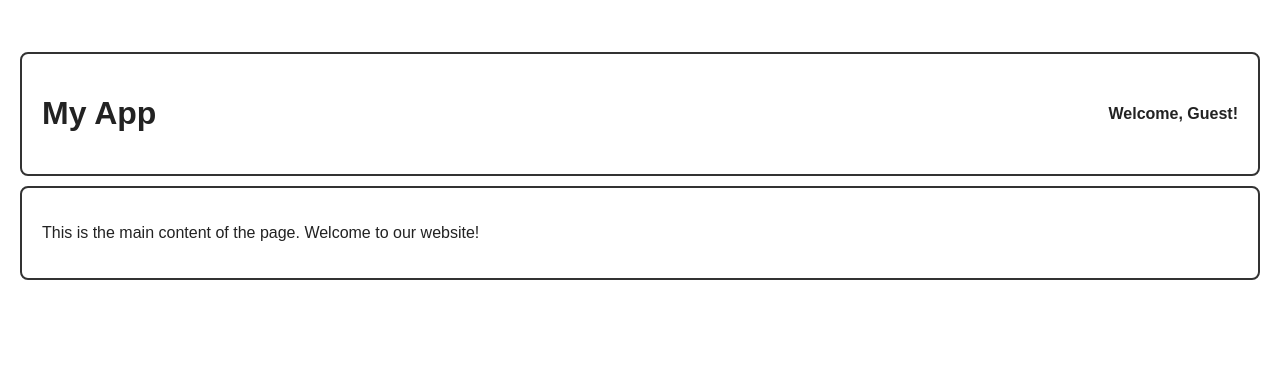
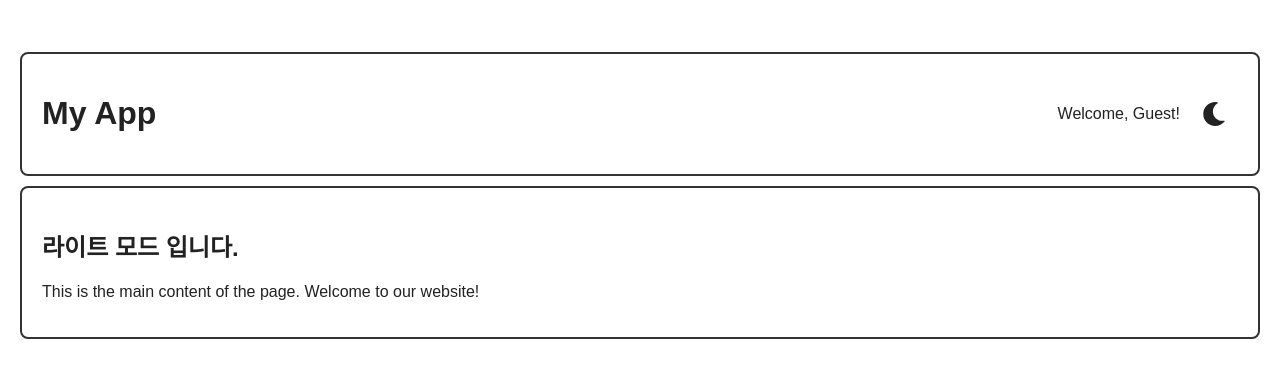
Before and after one commit to winverse/codeit-fullstack-react-context, a React (Vite) app: page / in a window 1280 px wide. Shown: the top 378 px of the page. Built offline with nearby package versions, Linux system fonts and the light colour scheme.

Commit message:
feat: add theme management with ThemeContext and integrate react-icons for theme toggle

```diff
--- a/package.json
+++ b/package.json
@@ -11,7 +11,8 @@
   },
   "dependencies": {
     "react": "^19.1.1",
-    "react-dom": "^19.1.1"
+    "react-dom": "^19.1.1",
+    "react-icons": "^5.5.0"
   },
   "devDependencies": {
     "@eslint/js": "^9.33.0",
--- a/src/components/Content/Content.jsx
+++ b/src/components/Content/Content.jsx
@@ -1,8 +1,11 @@
+import { useTheme } from '../../context/ThemeContext';
 import styles from './Content.module.css';
 
 export function Content() {
+  const { theme } = useTheme();
   return (
     <main className={styles.content}>
+      <h2>{theme === 'light' ? '라이트 모드' : '다크 모드'} 입니다.</h2>
       <p>This is the main content of the page. Welcome to our website!</p>
     </main>
   );
--- a/src/components/Header/Header.jsx
+++ b/src/components/Header/Header.jsx
@@ -1,12 +1,18 @@
-import { UserMenu } from "../UserMenu";
-import styles from "./Header.module.css";
+import { FaMoon, FaSun } from 'react-icons/fa';
+import { useTheme } from '../../context/ThemeContext';
+import { UserMenu } from '../UserMenu';
+import styles from './Header.module.css';
 
 export function Header() {
+  const { theme, toggleTheme } = useTheme();
   return (
     <header className={styles.header}>
       <h1>My App</h1>
       <div className={styles.actionsContainer}>
         <UserMenu />
+        <button className={styles.toggleButton} onClick={toggleTheme}>
+          {theme === 'light' ? <FaMoon /> : <FaSun />}
+        </button>
       </div>
     </header>
   );
--- a/src/components/UserMenu/UserMenu.jsx
+++ b/src/components/UserMenu/UserMenu.jsx
@@ -1,5 +1,11 @@
-import styles from "./UserMenu.module.css";
+import { useTheme } from '../../context/ThemeContext';
+import styles from './UserMenu.module.css';
 
 export function UserMenu() {
-  return <div className={styles.userMenu}>Welcome, Guest!</div>;
+  const { theme } = useTheme();
+  return (
+    <div className={(styles.userMenu, theme === 'dark' && styles.dark)}>
+      Welcome, Guest!
+    </div>
+  );
 }
--- a/src/components/UserMenu/UserMenu.module.css
+++ b/src/components/UserMenu/UserMenu.module.css
@@ -1,4 +1,8 @@
 .userMenu {
   font-weight: bold;
   color: var(--text-color);
+
+  &.dark {
+    font-size: 32px;
+  }
 }
--- a/src/context/ThemeContext.js
+++ b/src/context/ThemeContext.js
@@ -1,8 +1,12 @@
-import { createContext } from "react";
+import { createContext, useContext } from 'react';
 
 export const ThemeContext = createContext({
-  theme: "light",
+  theme: 'light',
   toggleTheme: () => {
-    throw Error("ThemeProvider 내부에서 사용해야 합니다.");
+    throw Error('ThemeProvider 내부에서 사용해야 합니다.');
   },
 });
+
+export const useTheme = () => {
+  return useContext(ThemeContext);
+};
```
Also changed, not shown: 1 other file (tests, documents, lock files or other folders).
